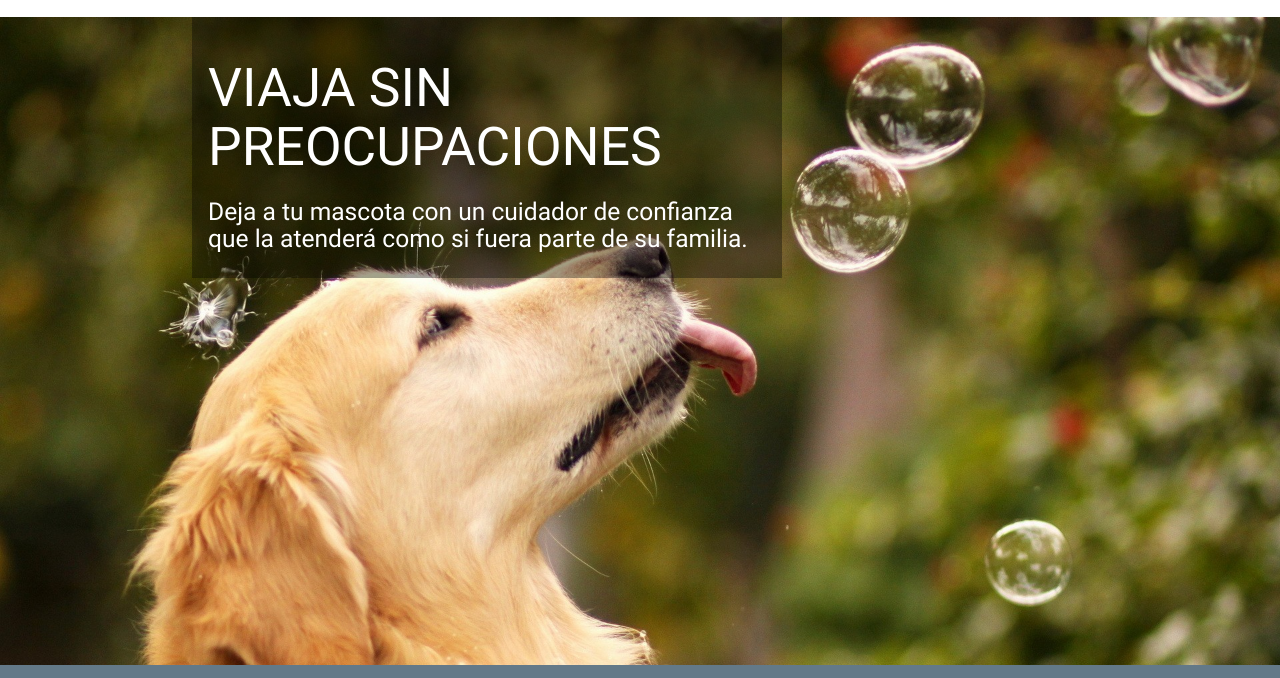
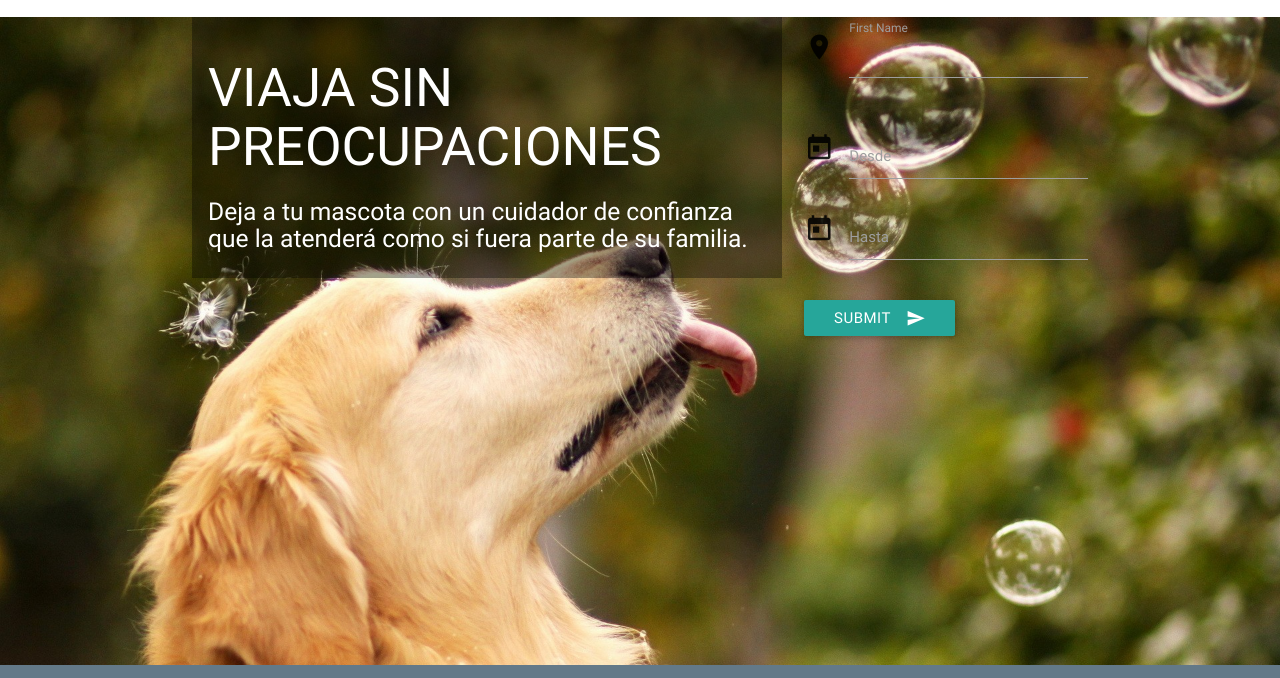
Before and after one commit to andreamaucaylli/kmimos-laboratoria, a website: page public/index.html in a window 1280 px wide. Shown: the part 110-788 px from the top of the page. Drawn offline with nearby package versions, Linux system fonts and the light colour scheme; files whose address does not match are found by name.

Commit message:
agregando formulario

```diff
--- a/public/index.html
+++ b/public/index.html
@@ -6,6 +6,7 @@
 	<link rel="stylesheet" href="css/vendor/materialize.min.css">
 	<link rel="stylesheet" href="css/main.css">
 	<link rel="stylesheet" href="css/vendor/icomoon.css">
+	<link rel="stylesheet" href="https://fonts.googleapis.com/icon?family=Material+Icons">
 </head>
 <body>
 	<div class="header">
@@ -29,6 +30,33 @@
 						<h2>VIAJA SIN PREOCUPACIONES</h2>
 						<h5>Deja a tu mascota con un cuidador de confianza que la atenderá como si fuera parte de su familia.</h5>
 					</div>
+				</div>
+				<div class="col s12 l4">
+					<div class="cardpanel"></div>
+					<form action="" name="myform">
+						<div class="row">
+							<div class="input-field col s12">
+								<i class="material-icons prefix">location_on</i>
+								<input placeholder="" id="icon_prefix" type="text" class="validate" name="lugar">
+								<label for="icon_prefix">First Name</label>
+							</div>
+						</div>
+						<div class="row">
+							<div class="input-field col s12">
+								<i class="material-icons prefix">today</i>
+								<input name="fecha" type="text" class="datepicker">
+								<label for="fecha">Desde</label>
+							</div>
+							<div class="input-field col s12">
+								<i class="material-icons prefix">today</i>
+								<input name="fecha" type="text" class="datepicker">
+								<label for="fecha">Hasta</label>
+							</div>
+						</div>
+						<button class="btn waves-effect waves-light" type="submit" name="action">Submit
+							<i class="material-icons right">send</i>
+						</button>
+					</form>
 				</div>
 			</div>
 		</div>
@@ -64,6 +92,8 @@
 			</div>
 		</div>
 	</div>
+
+	<script src="jquery-3.1.1.min.js"></script>
 	<script src="js/vendor/materialize.min.js"></script>
 </body>
 </html>
```
Lines whose indentation alone changed are shown as unchanged.
